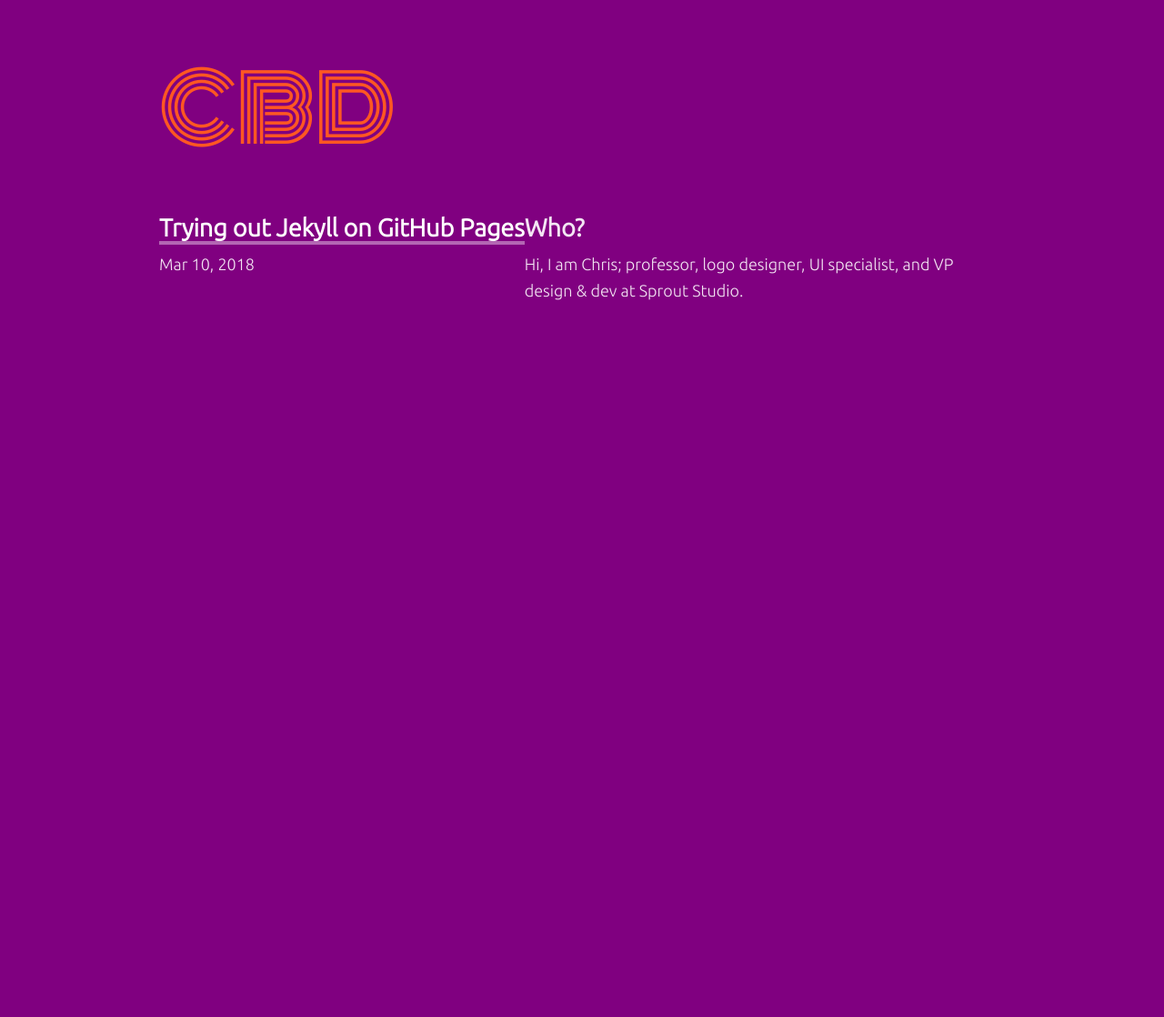
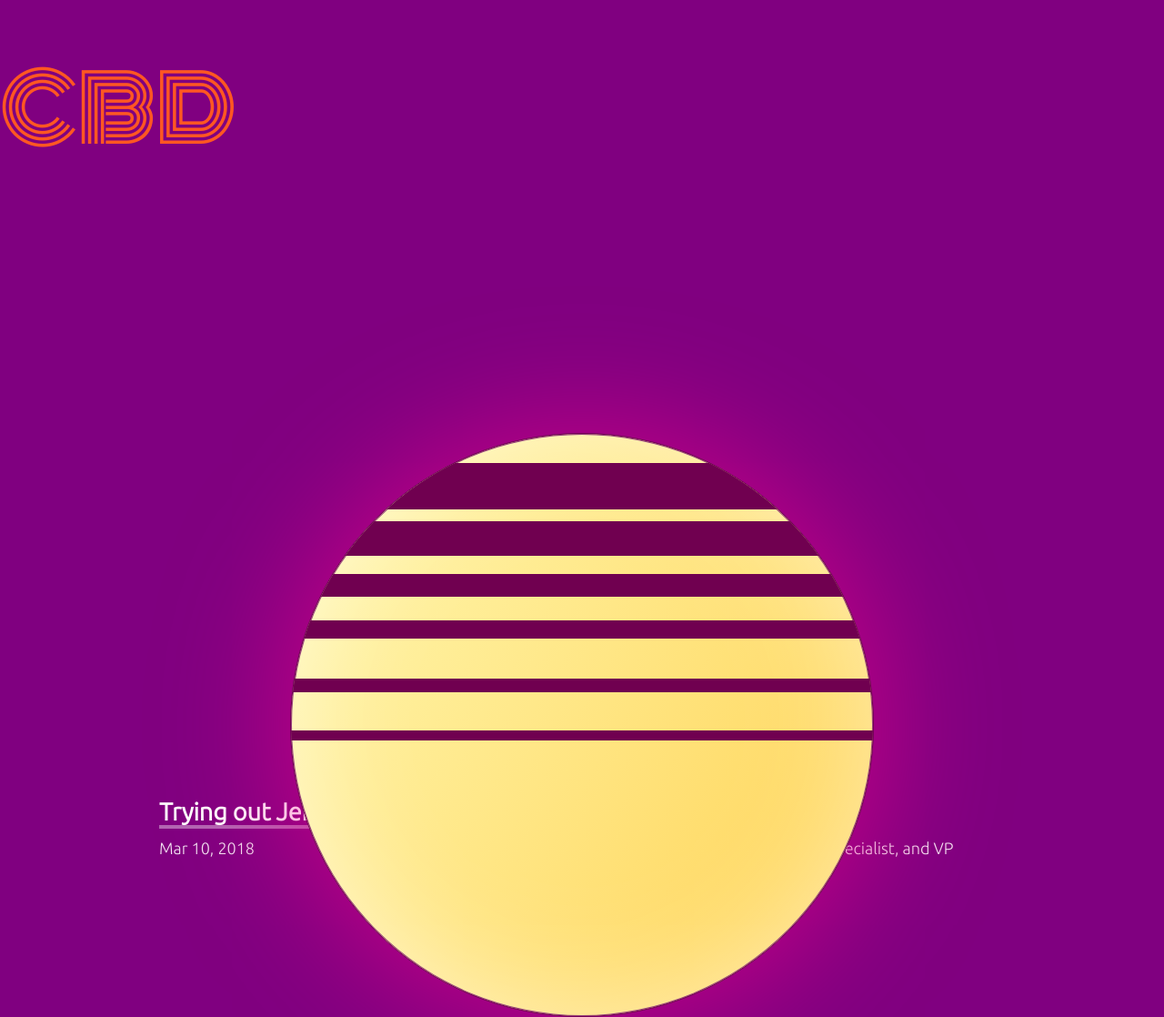
Before and after one commit to chiss22/chiss22.github.io, a Jekyll site: the page built from index.md, in a window 1280 px wide. Shown: the whole page at 91% size. Built offline with Jekyll 4.4.1, drawn with Linux system fonts in a browser that asks for light colours; before the commit the page ends 900 px from its top, so only the background shows below that.

Commit message:
New header

```diff
--- a/_layouts/default.html
+++ b/_layouts/default.html
@@ -12,6 +12,14 @@
 	<body>
 		<header>
 			<h1>{{ page.title }}</h1>
+			<sun>
+				<line></line>
+				<line></line>
+				<line></line>
+				<line></line>
+				<line></line>
+				<line></line>
+			</sun>
 		</header>
 		<main>
 			{{ content }}
--- a/assets/css/style.scss
+++ b/assets/css/style.scss
@@ -58,7 +58,57 @@ body {
 
 	/* Layout */
 	header {
-		@extend .wrapper;
+		header {
+		    background: linear-gradient(90deg, #480032, #270250);
+		    overflow: hidden;
+		}
+
+		sun {
+		    background: linear-gradient(120deg, rgb(255, 249, 180), rgb(255, 210, 82));
+		    width: 50vw;
+		    height: 50vw;
+		    margin: 0 auto;
+		    display: block;
+		    border-radius: 50vw;
+		    bottom: -20vw;
+		    position: relative;
+		    box-shadow: 0 0 10vw 1vw rgba(255, 0, 141, 0.5), inset 0 0 10vw 0 rgba(255, 255, 255, 0.5), inset 0 0 0 1px #730151;
+		    overflow: hidden;
+		    border: 1px solid #720151;
+		}
+
+		line {
+		    display: block;
+		    background: #700050;
+		    width: 110%;
+		    left: -5%;
+		    position: absolute;
+		}
+
+		line:nth-child(1) {
+		    top: 5%;
+		    height: 4vw;
+		}
+		line:nth-child(2) {
+		    top: 15%;
+		    height: 3vw;
+		}
+		line:nth-child(3) {
+		    top: 24%;
+		    height: 2vw;
+		}
+		line:nth-child(4) {
+		    top: 32%;
+		    height: 1.6vw;
+		}
+		line:nth-child(5) {
+		    top: 42%;
+		    height: 1.2vw;
+		}
+		line:nth-child(6) {
+		    top: 51%;
+		    height: 0.8vw;
+		}
 	}
 
 	main {
```
